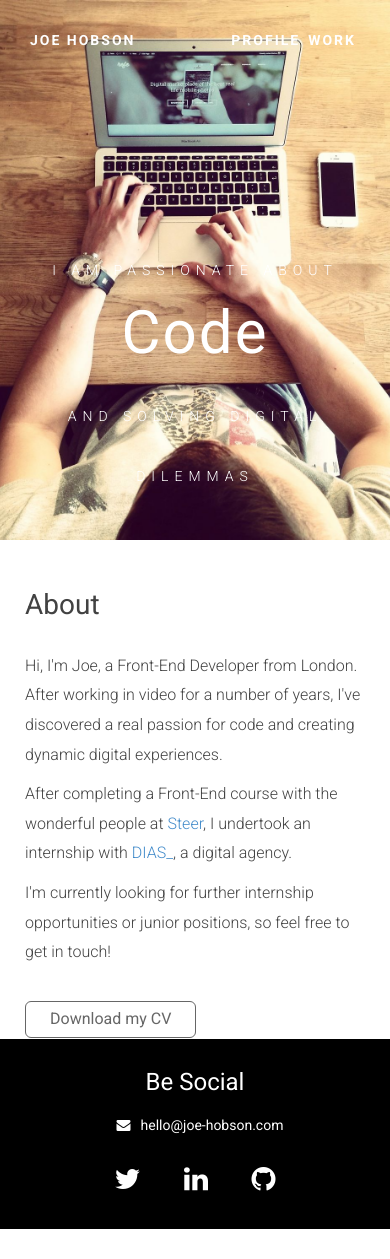
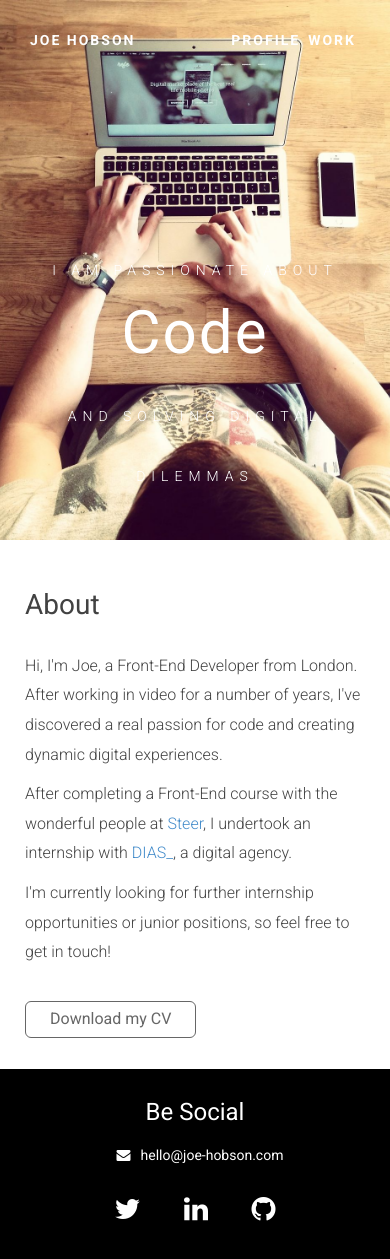
Before and after one commit to fant0mex/portfolio, a Jekyll site: the page built from 01-profile.md, in a window 390 px wide. Built offline with Jekyll 4.4.1, drawn with Linux system fonts in a browser that asks for light colours; nearby versions of some CDN libraries; before the commit the page ends 1229 px from its top, so only the background shows below that.

Commit message:
responsive button

```diff
--- a/_sass/main.sass
+++ b/_sass/main.sass
@@ -480,9 +480,10 @@ iframe
       display: inline
 .cv
   padding-left: 10px
+  padding-bottom: 30px
   +respond-to(not-xs)
     padding-left: 80px
-    padding-bottom: 30px
+
 .btn
   background-color: white
   border-radius: 6px
--- a/css/main.css
+++ b/css/main.css
@@ -658,16 +658,16 @@ iframe {
 /* line 481, ../_sass/main.sass */
 .cv {
   padding-left: 10px;
+  padding-bottom: 30px;
 }
 @media only screen and (min-width: 768px) {
   /* line 481, ../_sass/main.sass */
   .cv {
     padding-left: 80px;
-    padding-bottom: 30px;
   }
 }
 
-/* line 486, ../_sass/main.sass */
+/* line 487, ../_sass/main.sass */
 .btn {
   background-color: white;
   border-radius: 6px;
@@ -680,14 +680,14 @@ iframe {
   text-decoration: none;
   transition: 0.5s;
 }
-/* line 497, ../_sass/main.sass */
+/* line 498, ../_sass/main.sass */
 .btn:hover {
   background-color: #666666;
   color: white;
   transition: 0.5s;
 }
 
-/* line 501, ../_sass/main.sass */
+/* line 502, ../_sass/main.sass */
 .special {
   padding: 0;
 }
```
